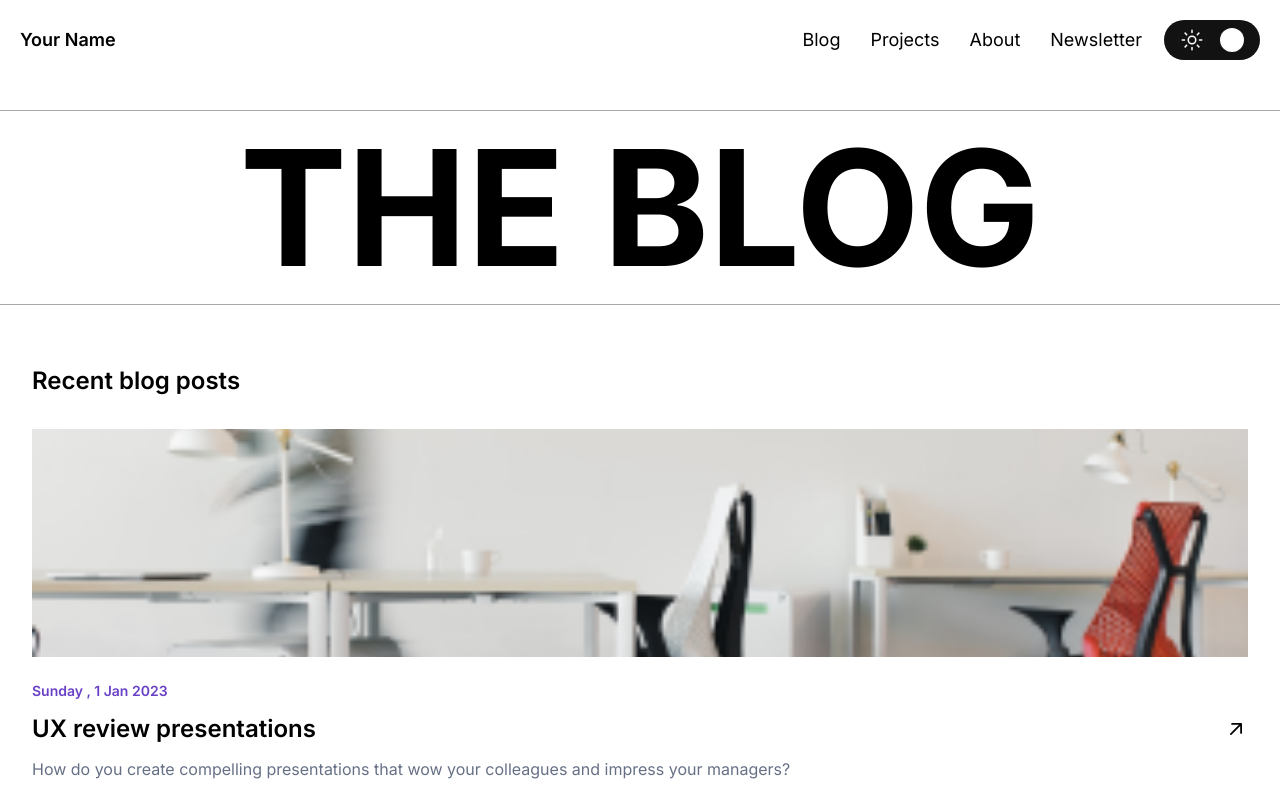
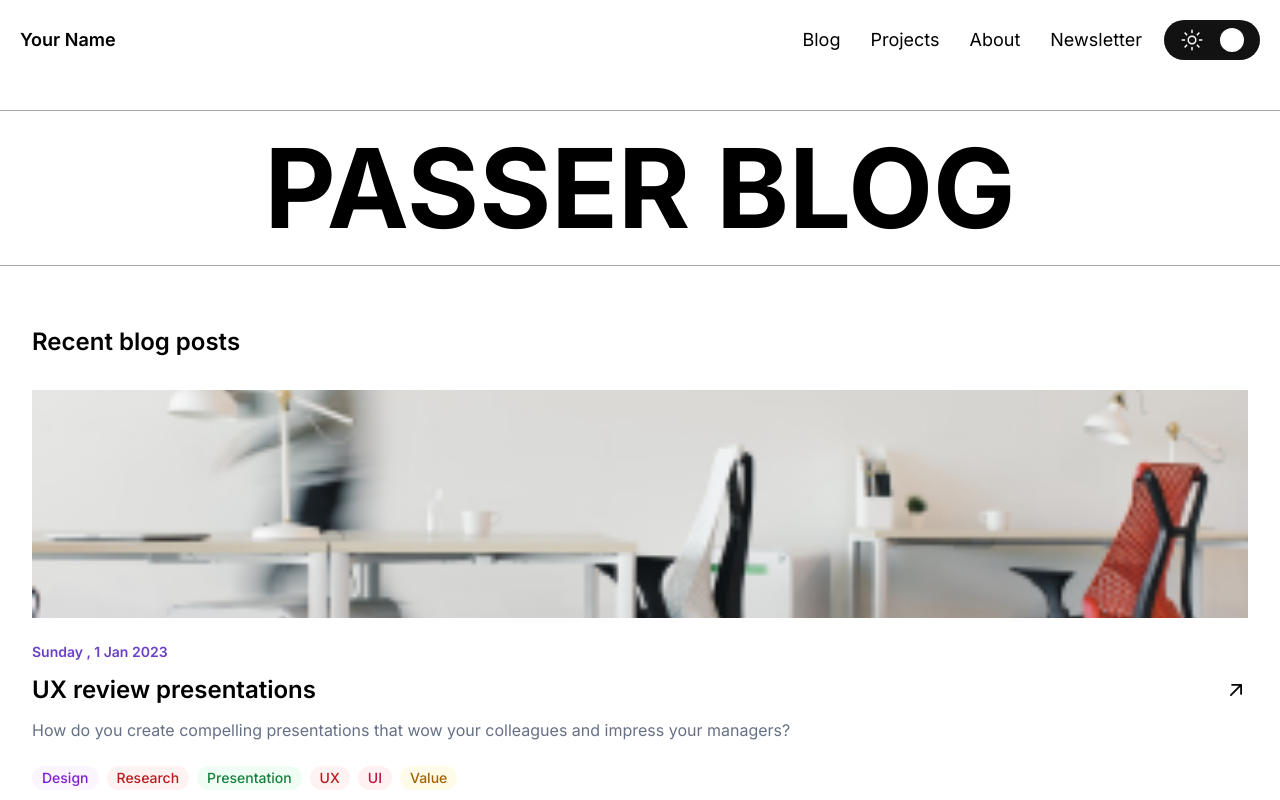
Before and after one commit to VitaPasser/passer-blog, a Next.js app: page / in a window 1280 px wide. Shown: the top 800 px of the page. Built offline with nearby package versions, Linux system fonts and the light colour scheme.

Commit message:
Change title to name project

```diff
--- a/src/app/components/Header.tsx
+++ b/src/app/components/Header.tsx
@@ -7,7 +7,7 @@ const Header = () => {
     <>
       <Navbar />
       <Link href='/'>
-        <h1 className='uppercase text-center text-7xl font-bold border-y border-black-34 dark:border-white leading-[1.1806] md:leading-[1.2009] md:text-[160.8px]'>the blog</h1>
+        <h1 className='uppercase text-center text-5xl font-bold border-y border-black-34 dark:border-white leading-[1.1806] md:leading-[1.4009] md:text-[110px]'>passer blog</h1>
       </Link>
     </>
   )
```
